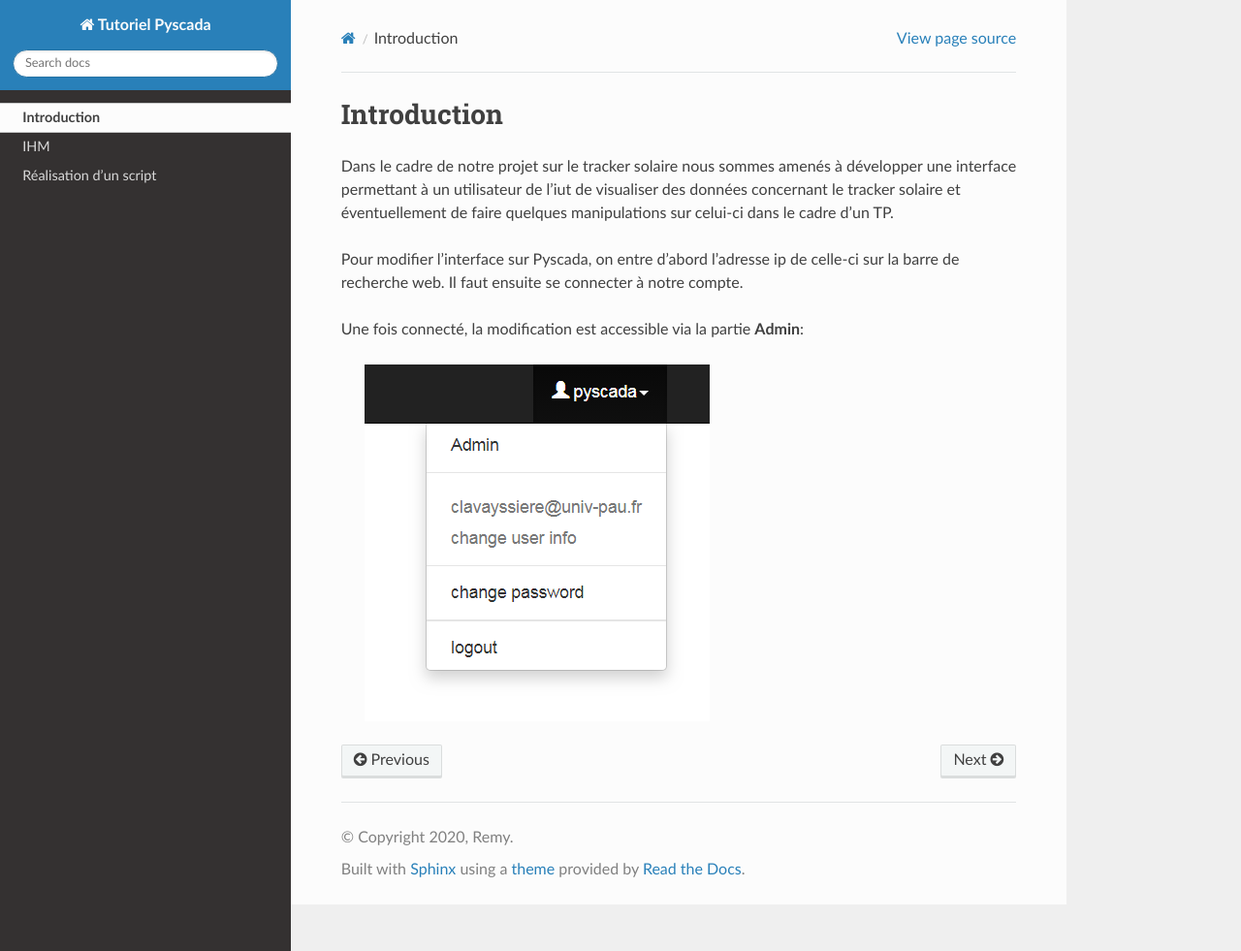
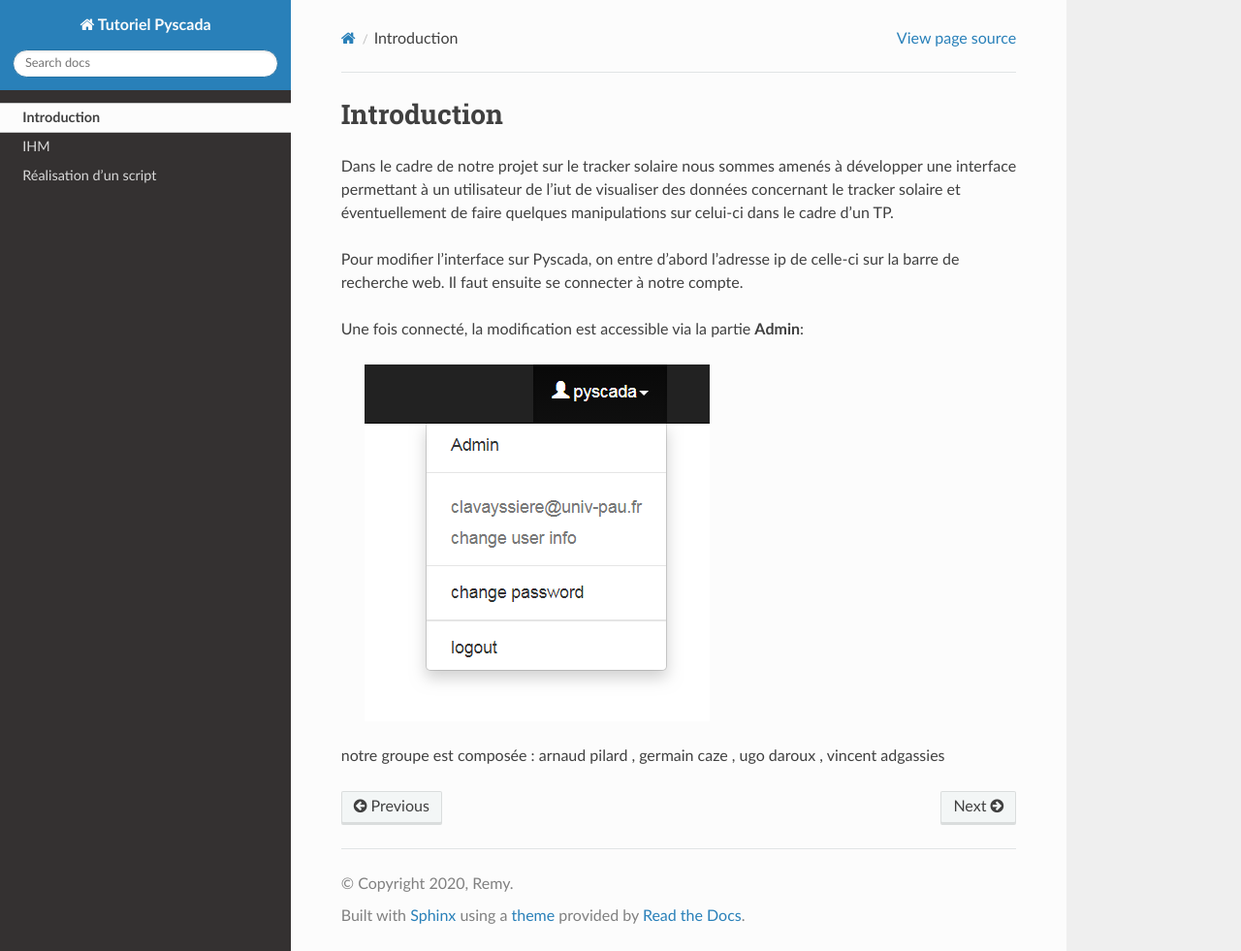
Before and after one commit to pt-tracker-gim/trackeurSolaire, a Sphinx documentation site: the page built from docs/source/tutoriel.rst, in a window 1280 px wide and 981 px high. Shown: the whole window at 97% size. Built offline with Sphinx 7.4.7 and the Read the Docs theme 2.0.0, drawn with Linux system fonts in a browser that asks for light colours.

Commit message:
Update tutoriel.rst

```diff
--- a/docs/source/tutoriel.rst
+++ b/docs/source/tutoriel.rst
@@ -12,3 +12,5 @@ Pour modifier l'interface sur Pyscada, on entre d'abord l'adresse ip de celle-ci
 Une fois connecté, la modification est accessible via la partie **Admin**:
 
 		.. image:: pic/admin.PNG
+
+notre groupe est composée : arnaud pilard , germain caze , ugo daroux , vincent adgassies
```
